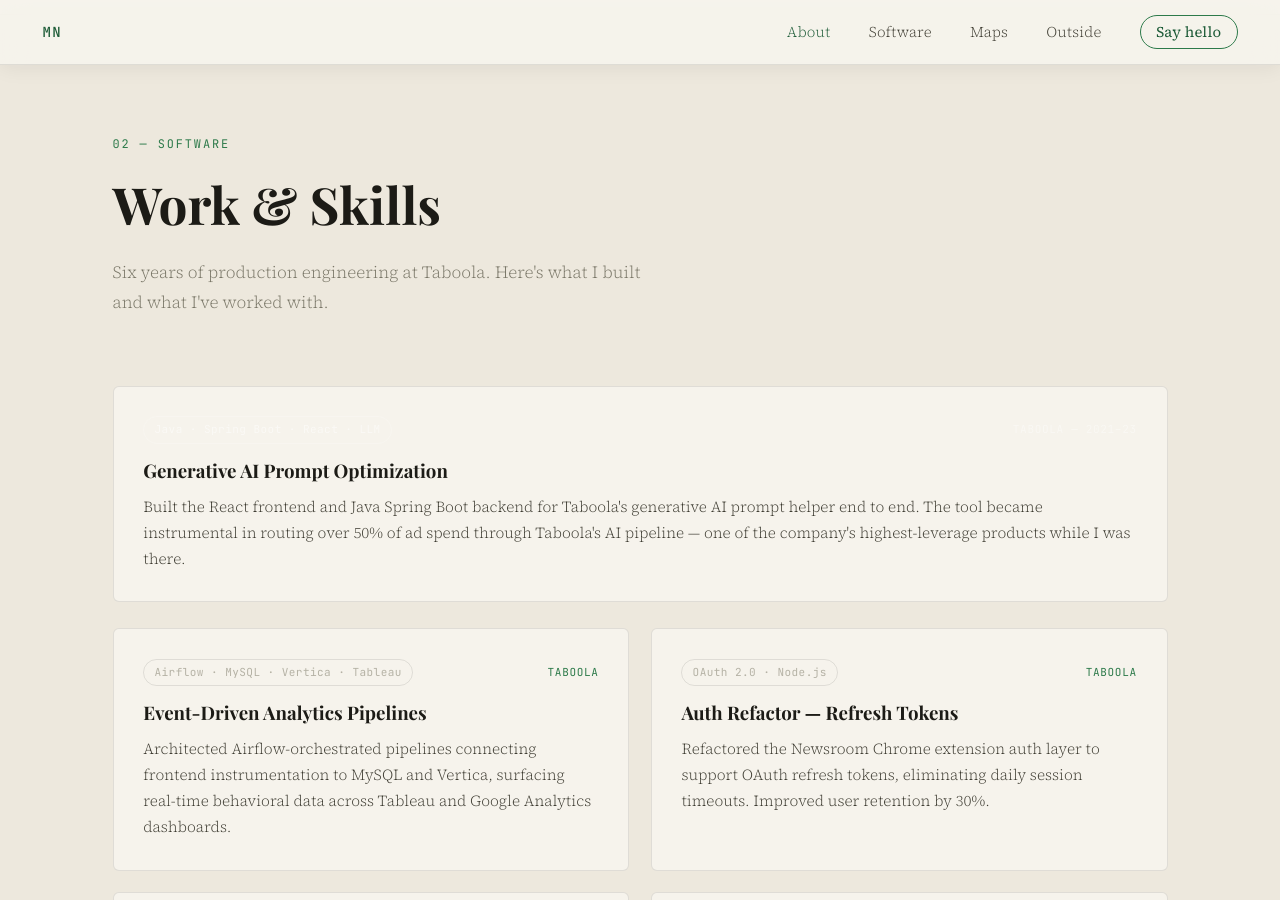
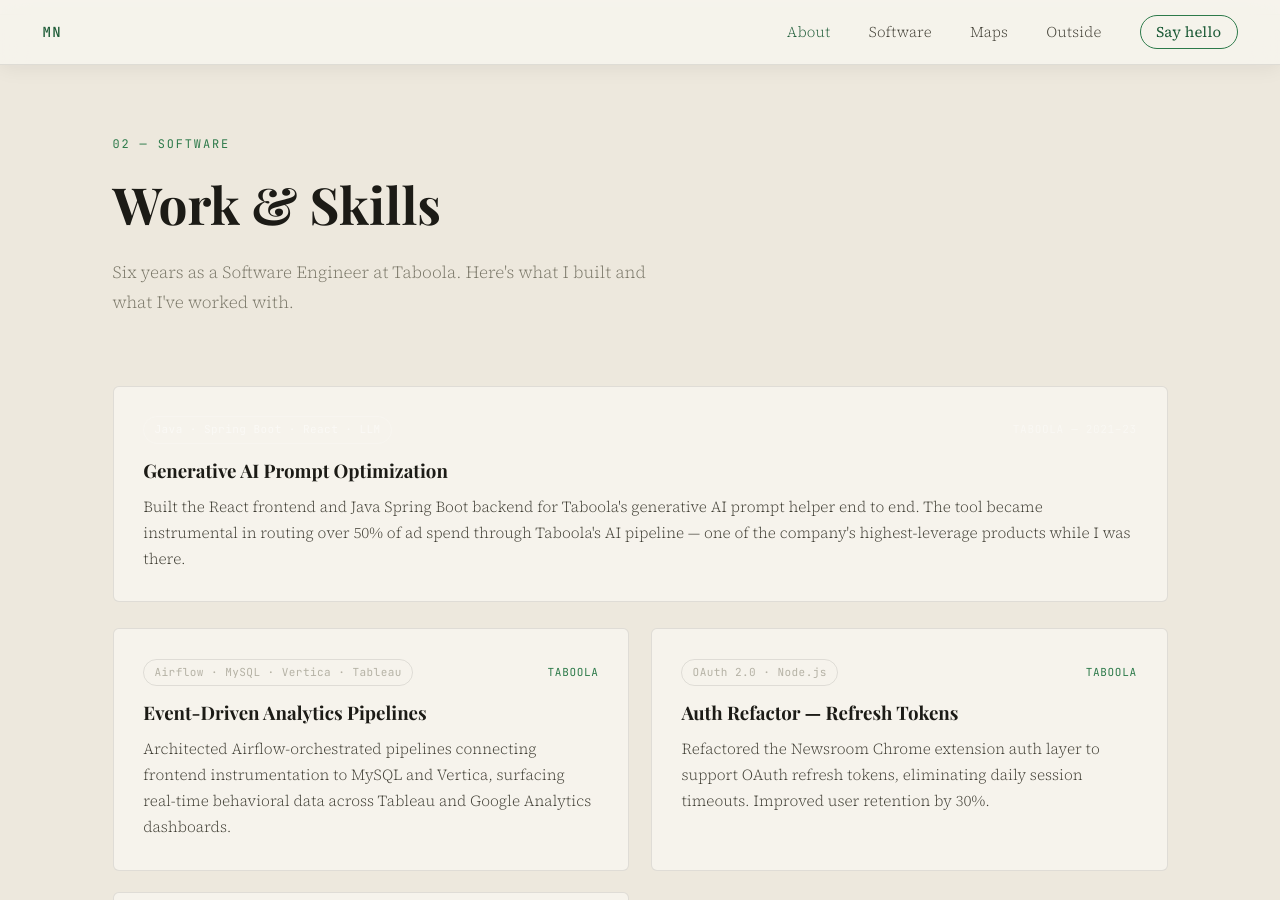
Before and after one commit to michellenavarro/michellenavarro.github.io, a Jekyll site: the page index.html, which Jekyll copies as it is, in a window 1280 px wide and 900 px high, scrolled down 1597 px. Built offline with Jekyll 4.4.1, drawn with Linux system fonts in a browser that asks for light colours; some web fonts are replaced; some of the changed text lies outside the part shown.

Commit message:
more text updates

```diff
--- a/index.html
+++ b/index.html
@@ -107,7 +107,7 @@
       <div class="section-hd">
         <span class="eyebrow">02 &mdash; Software</span>
         <h2>Work &amp; Skills</h2>
-        <p class="section-intro">Six years of production engineering at Taboola. Here's what I built and what I've worked with.</p>
+        <p class="section-intro">Six years as a Software Engineer at Taboola. Here's what I built and what I've worked with.</p>
       </div>
 
       <div class="projects">
@@ -137,15 +137,6 @@
             </div>
             <h3>Auth Refactor &mdash; Refresh Tokens</h3>
             <p>Refactored the Newsroom Chrome extension auth layer to support OAuth refresh tokens, eliminating daily session timeouts. Improved user retention by 30%.</p>
-          </article>
-
-          <article class="project">
-            <div class="project-top">
-              <span class="ptag">Airflow &middot; Java &middot; REST</span>
-              <span class="pco">Taboola</span>
-            </div>
-            <h3>Campaign Alert Notifications</h3>
-            <p>Designed an Airflow-orchestrated notification system for campaign alerts across multiple types and user segments, lifting feature adoption by 15%+ across timezones.</p>
           </article>
 
           <article class="project">
```
Also changed, not shown: other parts of index.html (+1 -1 lines).
